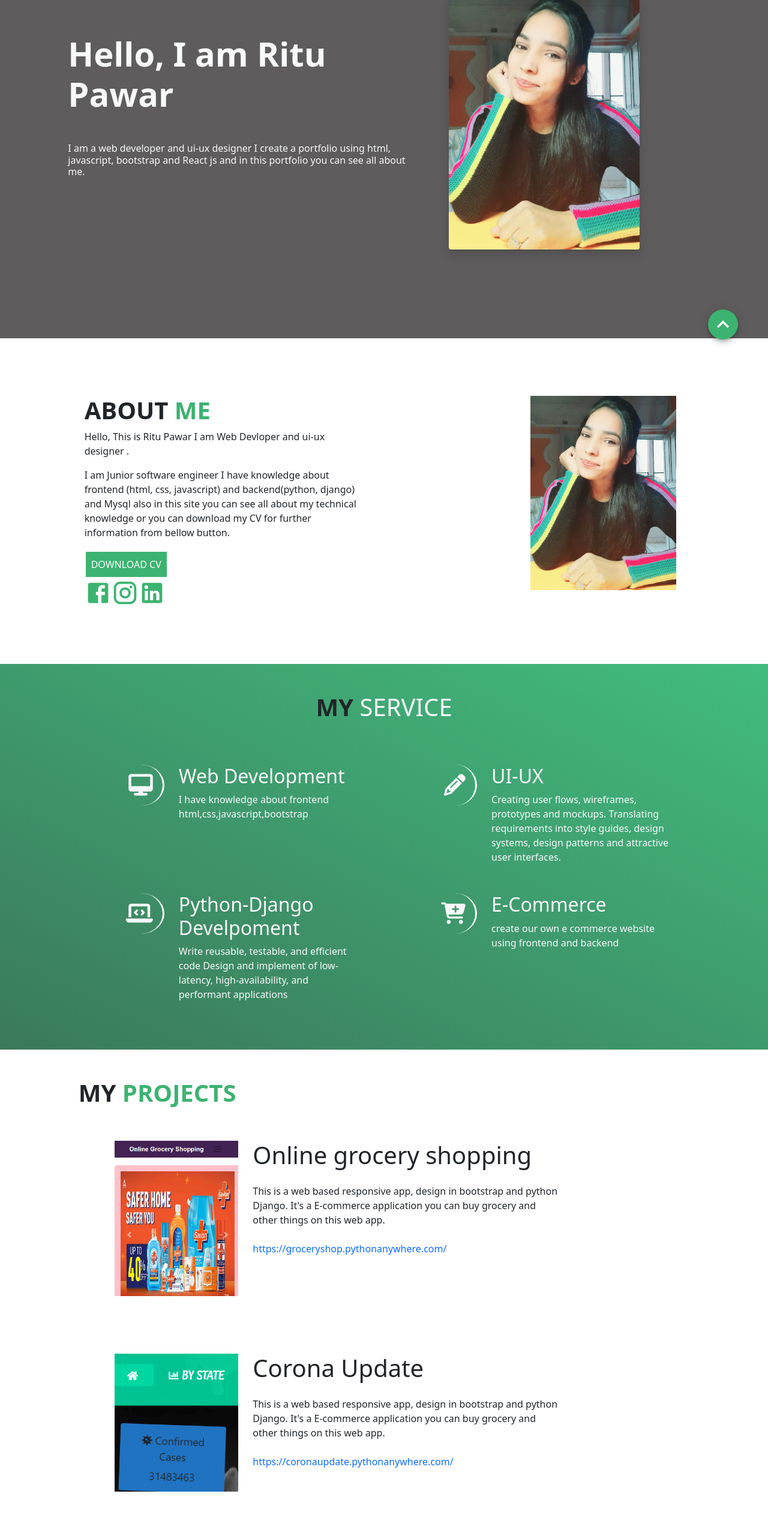
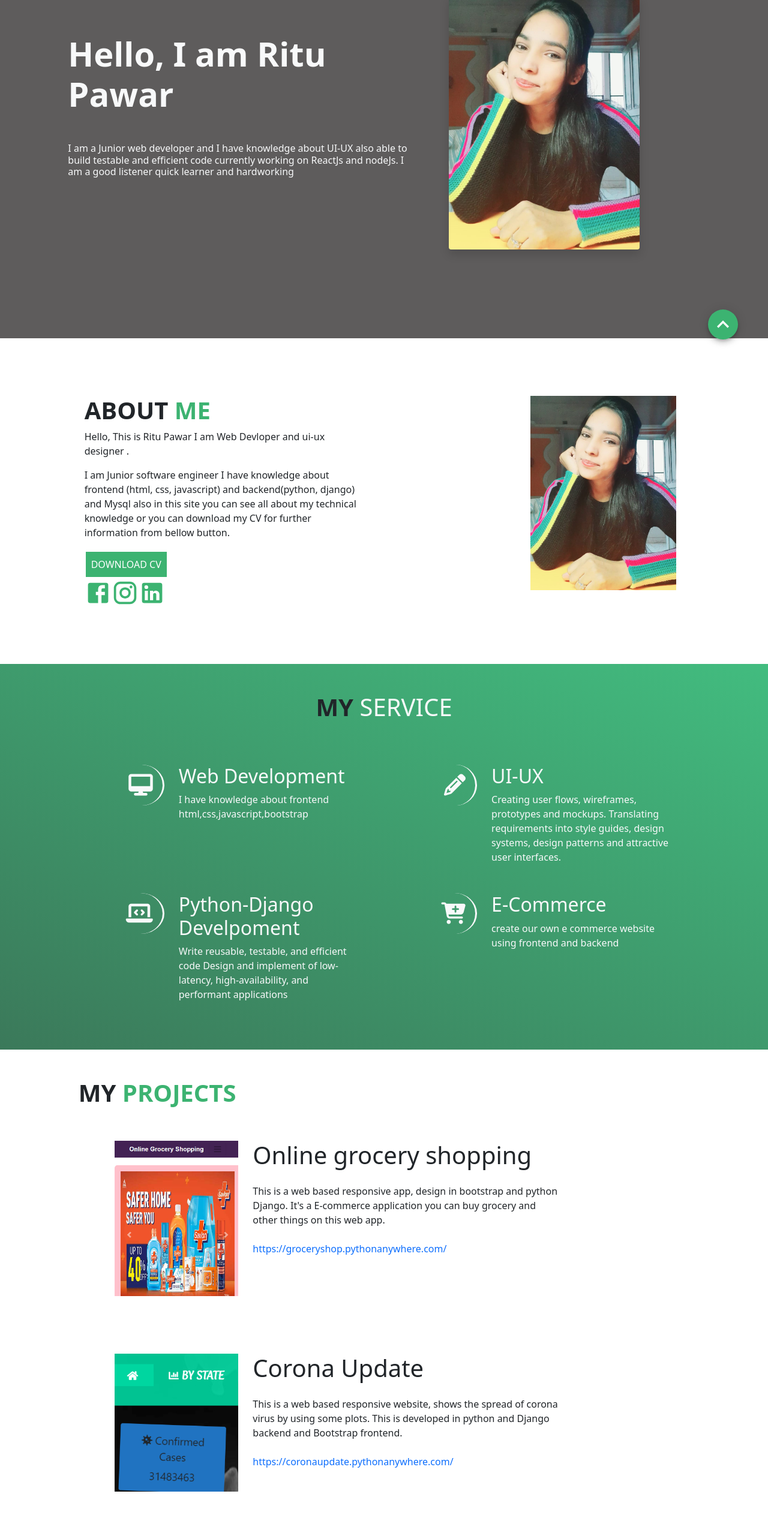
Before and after one commit to RituPawar123/ritu-pawar, a React (Create React App) app: page / in a window 1280 px wide. Shown: the part 214-2780 px from the top of the page at 60% size. Built offline with nearby package versions, Linux system fonts and the light colour scheme.

Commit message:
change title

```diff
--- a/package.json
+++ b/package.json
@@ -11,7 +11,7 @@
     "@testing-library/jest-dom": "^5.14.1",
     "@testing-library/react": "^11.2.7",
     "@testing-library/user-event": "^12.8.3",
-    "axios": "^0.21.1",
+
     "express": "^4.17.1",
     "react": "^17.0.2",
     "react-dom": "^17.0.2",
--- a/public/index.html
+++ b/public/index.html
@@ -22,7 +22,7 @@
       work correctly both with client-side routing and a non-root public URL.
       Learn how to configure a non-root public URL by running `npm run build`.
     -->
-  <title>React App</title>
+  <title>Ritu Pawar Portfolio</title>
   <script src="https://kit.fontawesome.com/a076d05399.js" crossorigin="anonymous"></script>
   <!--Get your own code at fontawesome.com-->
   <link href="https://cdn.jsdelivr.net/npm/bootstrap@5.0.2/dist/css/bootstrap.min.css" rel="stylesheet"
--- a/src/Portfolio_Component/Myproject.jsx
+++ b/src/Portfolio_Component/Myproject.jsx
@@ -13,7 +13,7 @@ const Myproject = (props) => {
     {
       projectImage: corona,
       heading: "Corona Update",
-      text: "This is a web based responsive app, design in bootstrap and python Django. It's a E-commerce application you can buy grocery and other things on this web app.",
+      text: "This is a web based responsive website, shows the spread of corona virus by using some plots. This is developed in python and Django backend and Bootstrap frontend.",
       url: "https://coronaupdate.pythonanywhere.com/",
     },
   ];
--- a/src/Portfolio_Component/Welcome.jsx
+++ b/src/Portfolio_Component/Welcome.jsx
@@ -1,5 +1,6 @@
 import React from "react";
 import image from "./RituImage.jpg";
+// import Skeleton from "@material-ui/lab/Skeleton"
 import "../App.css";
 
 const Welcome = () => {
@@ -12,13 +13,15 @@ const Welcome = () => {
           </div>
           <div className="col-11 col-md-7 mx-auto p-md-5 p-3">
             <div className="display-4 fw-bold my-3 mb-md-5 pl-5">
+              {/* <Skeleton variant="circle" width={100} height={100} /> */}
               Hello, I am Ritu Pawar
             </div>
             {/* <div className="background-image: url('image.jpg');"></div> */}
             <p className="h6 ml-5  ">
-            I am a web developer and ui-ux designer I create a portfolio using
-            html, javascript, bootstrap and React js and in this portfolio you
-            can see all about me.
+              I am a Junior web developer and I have knowledge about UI-UX also
+              able to build testable and efficient code currently working on
+              ReactJs and nodeJs. I am a good listener quick learner and
+              hardworking
             </p>
           </div>
           <div className="col-5 d-none d-md-block">
```
Lines whose indentation alone changed are shown as unchanged.
